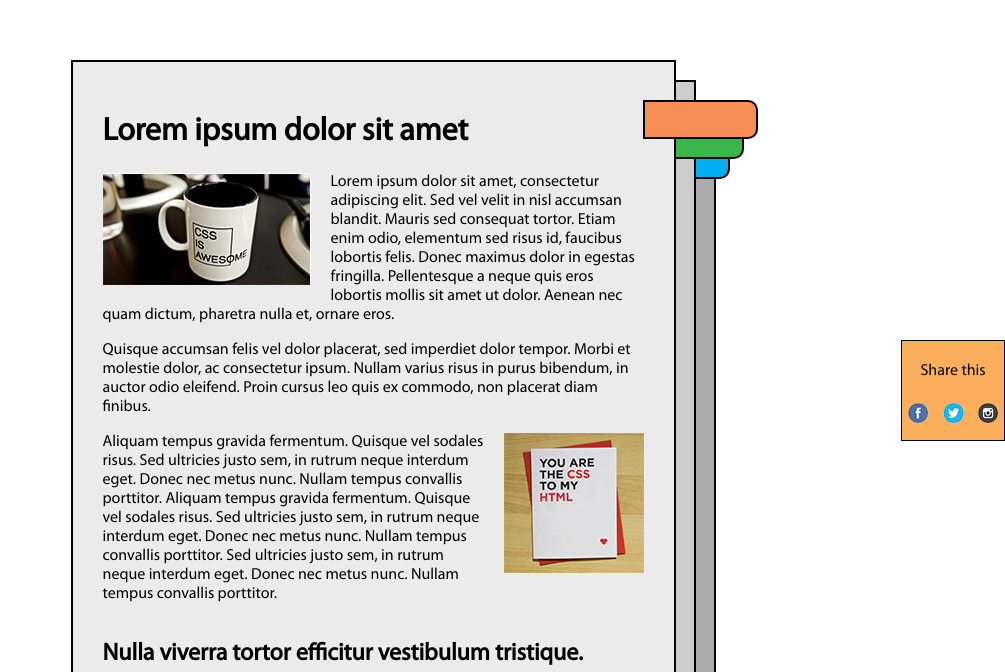
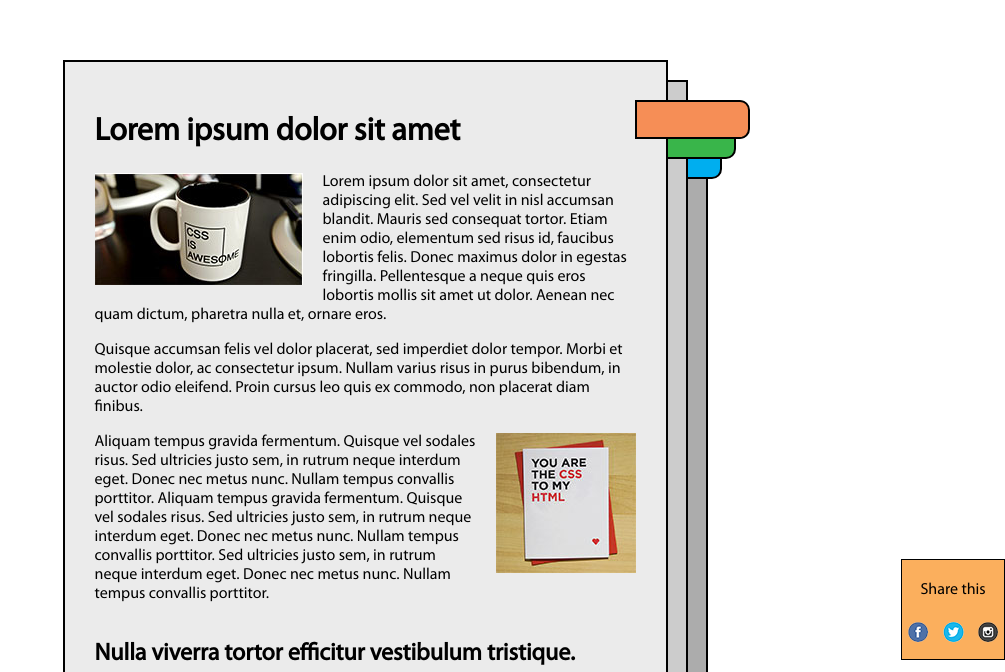
Before and after one commit to sreberka/position-float, a plain HTML site: page index.html in a window 1280 px wide. Shown: the part 140-812 px from the top of the page, without its empty margins (275-1280 px from the left). Drawn offline with Linux system fonts and the light colour scheme; files whose address does not match are found by name.

Commit message:
position-float: changed body margin

```diff
--- a/css/style.css
+++ b/css/style.css
@@ -19,6 +19,7 @@ body{
     font-size: 100%;
     font-family: MyriadProRegular;
     position: relative;
+    margin: 0;
 }
 .clear{
     clear: both;
@@ -105,7 +106,7 @@ footer{
 /*-------------------------share buttons-------------------------*/
 .share-buttons{
     position: fixed;
-    top: 60%;
+    bottom: 0;
     right: 0;
     text-align: center;
     border: 1px solid #000000;
```
